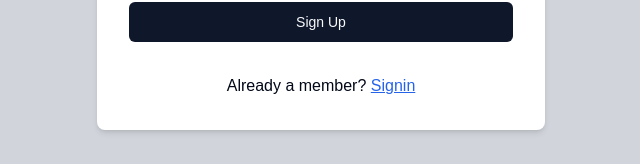
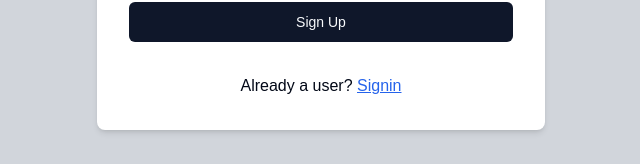
Before and after one commit to kavish224/review, a Next.js app: page /signup in a window 1280 px wide. Shown: the part 596-760 px from the top of the page, without its empty margins (319-959 px from the left). Built offline with nearby package versions, Linux system fonts and the light colour scheme.

Commit message:
text change

```diff
--- a/src/app/(auth)/signup/page.tsx
+++ b/src/app/(auth)/signup/page.tsx
@@ -181,7 +181,7 @@ export default function SignUpForm() {
         </Form>
         <div className="text-center mt-4">
           <p>
-            Already a member?{' '}
+            Already a user?{' '}
             <Link href="/signin" className="text-blue-600 hover:text-blue-800 underline">
               Signin
             </Link>
```
